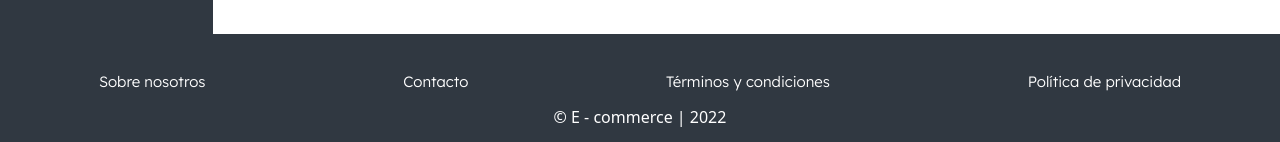
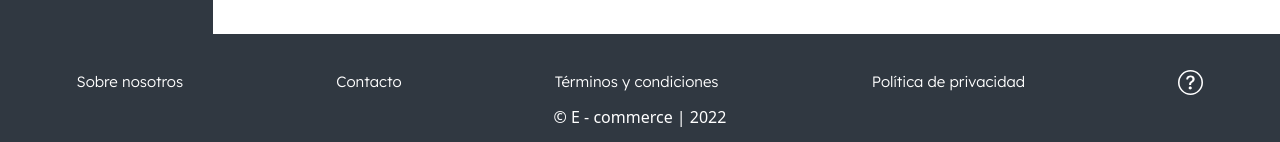
Before and after one commit to e-commerce-henry/client-pf-e-commerce, a React (Create React App) app: page / in a window 1280 px wide. Shown: the part 655-797 px from the top of the page. Built offline with nearby package versions, Linux system fonts and the light colour scheme.

Commit message:
instale axios y agregue icono de FAQ

```diff
--- a/src/components/Footer/Footer.jsx
+++ b/src/components/Footer/Footer.jsx
@@ -9,7 +9,14 @@
                 <div><a href="#">Contacto</a></div>
                 <div><a href="#">Términos y condiciones</a></div>
                 <div><a href="#">Política de privacidad</a></div>
-
+                <div>
+                    <a href="#">
+                        <svg xmlns="http://www.w3.org/2000/svg" width="25" height="25" fill="currentColor" class="bi bi-question-circle" viewBox="0 0 16 16">
+                            <path d="M8 15A7 7 0 1 1 8 1a7 7 0 0 1 0 14zm0 1A8 8 0 1 0 8 0a8 8 0 0 0 0 16z"/>
+                            <path d="M5.255 5.786a.237.237 0 0 0 .241.247h.825c.138 0 .248-.113.266-.25.09-.656.54-1.134 1.342-1.134.686 0 1.314.343 1.314 1.168 0 .635-.374.927-.965 1.371-.673.489-1.206 1.06-1.168 1.987l.003.217a.25.25 0 0 0 .25.246h.811a.25.25 0 0 0 .25-.25v-.105c0-.718.273-.927 1.01-1.486.609-.463 1.244-.977 1.244-2.056 0-1.511-1.276-2.241-2.673-2.241-1.267 0-2.655.59-2.75 2.286zm1.557 5.763c0 .533.425.927 1.01.927.609 0 1.028-.394 1.028-.927 0-.552-.42-.94-1.029-.94-.584 0-1.009.388-1.009.94z"/>
+                        </svg>
+                    </a>
+                </div>
             </div>
             <div className={Style.copy}>
                 <p>&copy; E - commerce | 2022</p>
```
